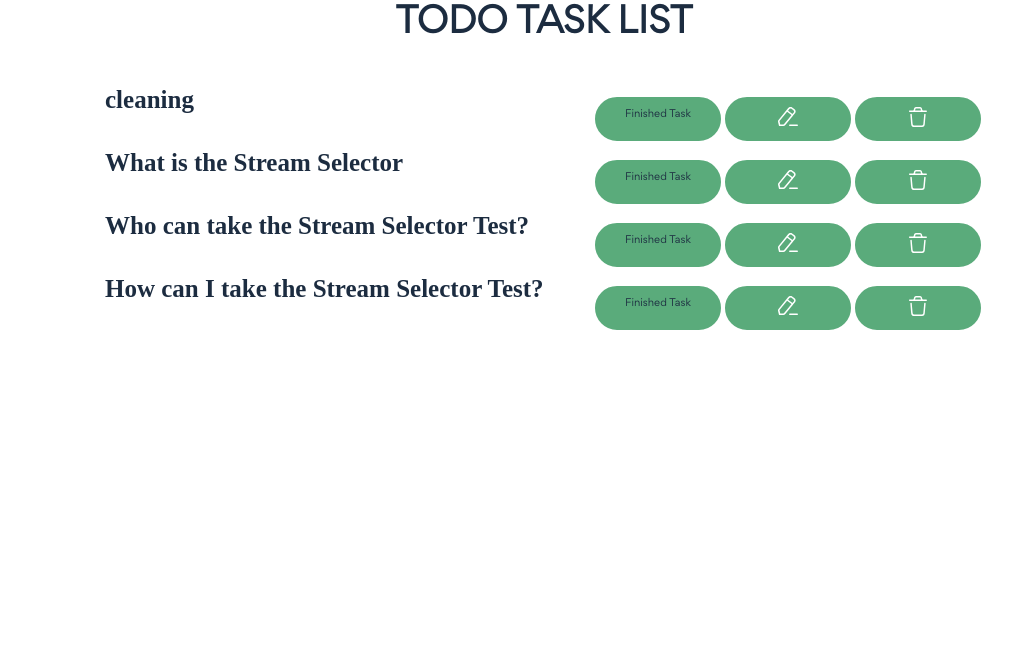
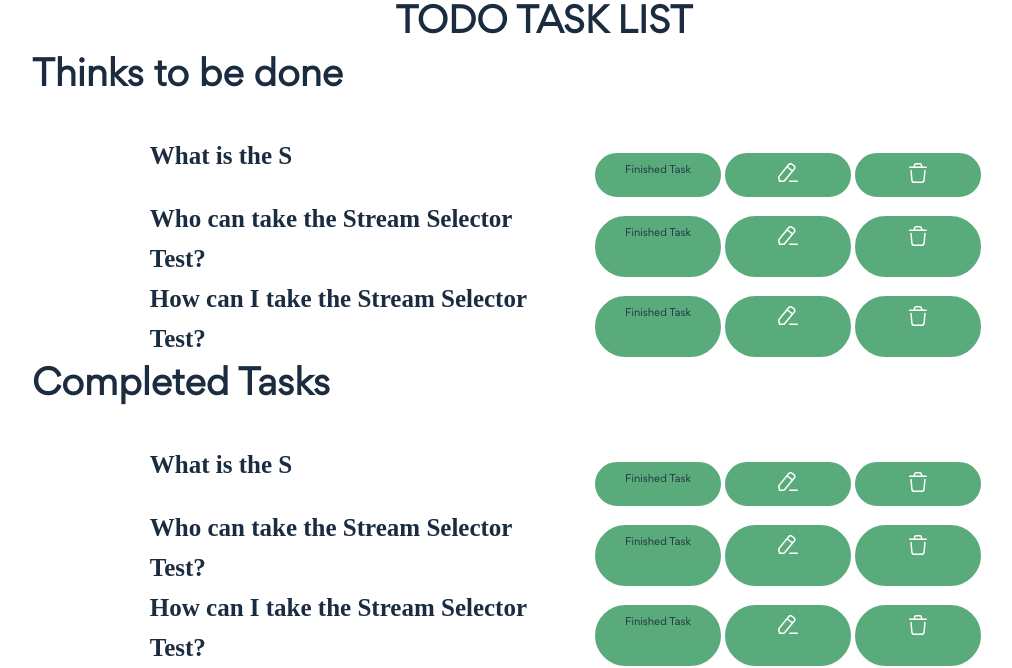
Before and after one commit to elizabethjohnson2/todo_exam, a Django app: page /posts/create/ in a window 1280 px wide. Shown: the part 150-818 px from the top of the page, without its empty margins (96-1108 px from the left). Before the commit the page ends 480 px from the top, so only its background shows below. Run offline with Django 4.2, Linux system fonts and the light colour scheme; a user stored in the database is signed in; data comes from the database, SQL or seed files in the repository; some libraries are stand-ins or nearby versions; some web fonts are replaced.

Commit message:
edit function

```diff
--- a/posts/admin.py
+++ b/posts/admin.py
@@ -6,3 +6,8 @@ class TaskAdmin(admin.ModelAdmin):
     list_display = ["id", "title"]
 
 admin.site.register(Task,TaskAdmin)
+
+# class CompletedAdmin(admin.ModelAdmin):
+#     list_display = ["id", "title"]
+
+# admin.site.register(Completed,CompletedAdmin)
--- a/posts/models.py
+++ b/posts/models.py
@@ -6,10 +6,19 @@ class Task(models.Model):
     is_edit= models.BooleanField(default=False)
 
 
-    class Meta:
-        db_table ="web_customer"
-        ordering =["id"]
+    def __str__ (self):
+        return self.title
+
+# class Completed(models.Model):
+#     title = models.CharField(max_length =128)
+#     is_delete = models.BooleanField(default=False)
+#     is_edit= models.BooleanField(default=False)
 
 
-    def __str__ (self):
-        return self.title
+#     class Meta:
+#         db_table ="web_customer"
+#         ordering =["id"]
+
+
+#     def __str__ (self):
+#         return self.title
--- a/posts/views.py
+++ b/posts/views.py
@@ -45,13 +45,24 @@ def edit_task(request,id):
             instance.save()
 
 
-        return redirect("posts:b create_post")
+        return redirect("posts:create_post")
     context = {
         "title":"Edit Task Page",
         'todo_text': instance
 
     }
     return render(request,"posts/edit_task.html", context=context)
+
+
+# @login_required(login_url="users/login/")
+# def create_post(request):
+#     instances = Completed.objects.filter(is_delete=False)
+#     context = {
+#         "title":"task page",
+#         "instances":instances
+
+#     }
+#     return render(request,"posts/create.html", context=context)
 
 # def edit_task(request, id):
 
--- a/static/css/style.css
+++ b/static/css/style.css
@@ -154,6 +154,13 @@ text-align: center;
 font-size: 35px;
 font-weight: 900;
 }
+#wrapper  p{
+    /* text-align: center; */
+    /* margin-top: 30px; */
+    font-size: 35px;
+    font-weight: 700;
+    margin-left: 10%;
+    }
 #wrapper div.content {
 /* display: flex;
 justify-content: center;
@@ -203,6 +210,13 @@ margin-left: 40px;
     /* background-color: green; */
 
 }
+#wrapper  div.spotlight p{
+    font-size: 35px;
+    font-weight: 700;
+    margin-left: 10%;
+
+
+}
 #edit-post-home {
     padding: 3% 0 5%;
     position: relative;
--- a/templates/posts/create.html
+++ b/templates/posts/create.html
@@ -5,6 +5,7 @@
 
     <section id="wrapper">
         <h1>TODO TASK LIST</h1>
+        <p>Thinks to be done</p>
         <div class="content">
             {% for instance in instances %}
            <div class = "container">
@@ -31,6 +32,34 @@
               {% endfor %}
 
         </div>
+        <section class="spotlight">
+            <p>Completed Tasks<p>
+                <div class="content">
+                    {% for instance in instances %}
+                   <div class = "container">
+
+                    <h1 class="left">
+
+                        <p>{{instance.title}}</p>
+                    </h1>
+                        <h2 class="right">
+
+                            <a href="">Finished Task</a>
+                            <a href="{% url 'posts:edit_task' id=instance.id  %}" class="edit_tasks" method="POST">
+                                <img src="{% static './images/pencil.svg' %}"/>
+                            </a>
+                            {% csrf_token %}
+                            <a href="{% url 'posts:delete_post' id=instance.id %}"
+                            class="action-button reload"
+                            data-text="Are you sure want to remove this post."
+                            data-title="Confirm Delete!"
+                            title="Delete"><img src ="{% static './images/delete.svg' %}"/></a>
+
+                      </h2>
+                    </div>
+                      {% endfor %}
+        </section>
+
 
     </section>
     {% endblock %}
```
Also changed, not shown: db.sqlite3, posts/migrations/0008_alter_task_options_alter_task_table.py (added).
